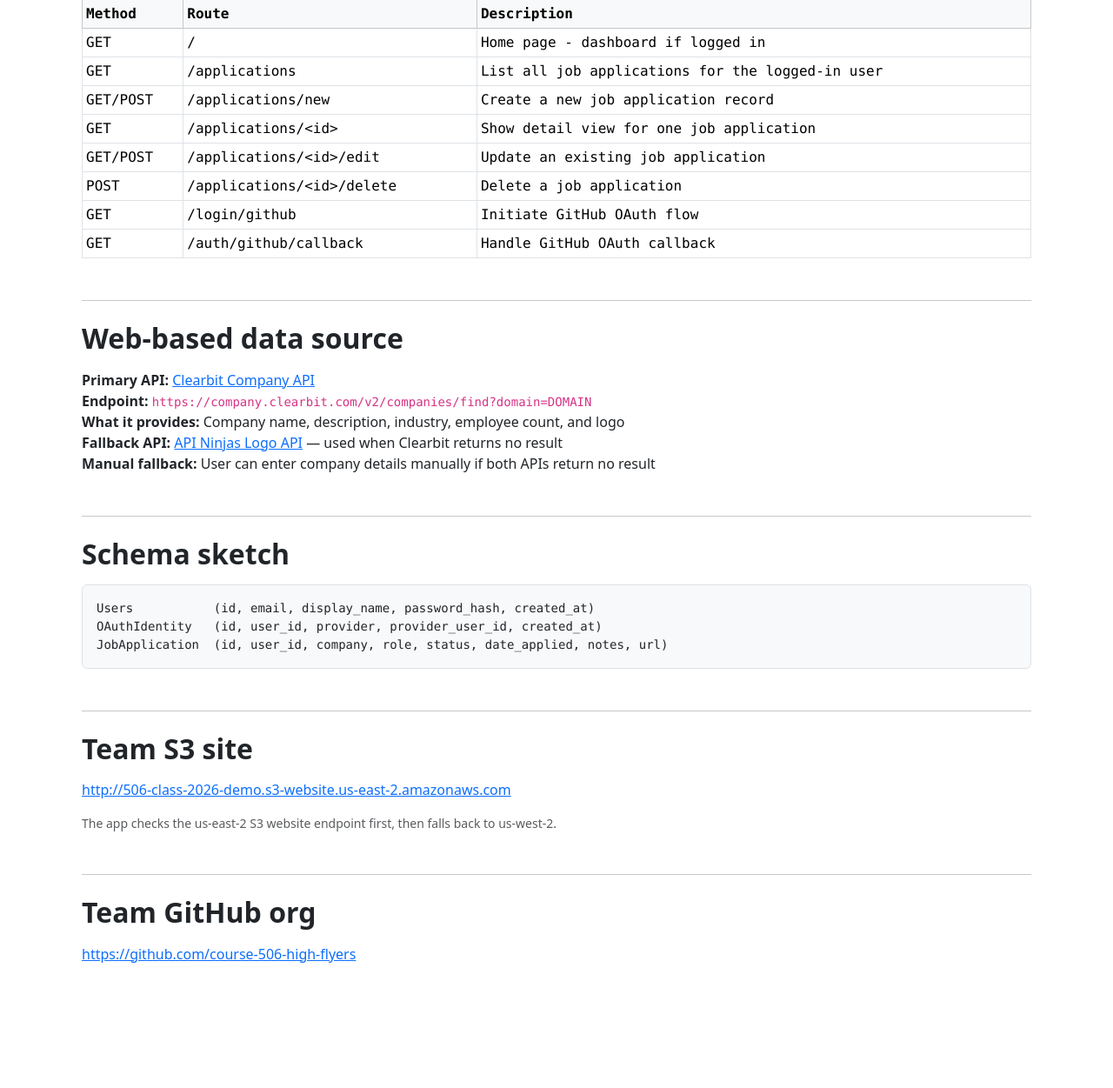
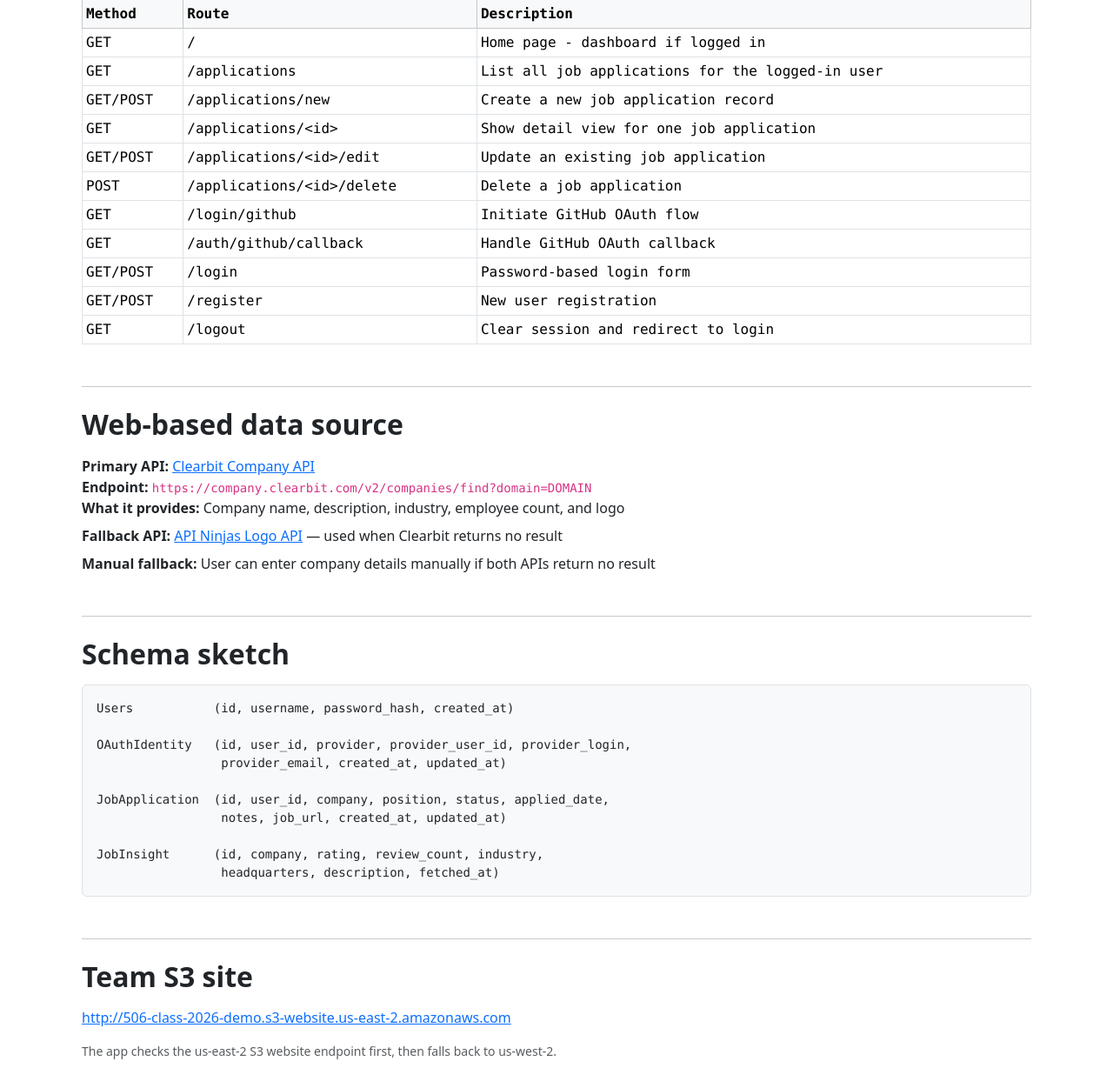
Before and after one commit to course-506-high-flyers/job-tracker, a Flask app: page /about in a window 1280 px wide. Shown: the part 877-2128 px from the top of the page at 87% size. Run offline with Flask 3, Linux system fonts and the light colour scheme; some libraries are stand-ins or nearby versions.

Commit message:
Update about.html to reflect shipped implementation

```diff
--- a/templates/about.html
+++ b/templates/about.html
@@ -49,6 +49,9 @@
         <tr><td>POST</td><td>/applications/&lt;id&gt;/delete</td><td>Delete a job application</td></tr>
         <tr><td>GET</td><td>/login/github</td><td>Initiate GitHub OAuth flow</td></tr>
         <tr><td>GET</td><td>/auth/github/callback</td><td>Handle GitHub OAuth callback</td></tr>
+        <tr><td>GET/POST</td><td>/login</td><td>Password-based login form</td></tr>
+        <tr><td>GET/POST</td><td>/register</td><td>New user registration</td></tr>
+        <tr><td>GET</td><td>/logout</td><td>Clear session and redirect to login</td></tr>
       </tbody>
     </table>
   </div>
@@ -61,8 +64,8 @@
       <li><strong>Primary API:</strong> <a href="https://clearbit.com/docs" target="_blank">Clearbit Company API</a></li>
       <li><strong>Endpoint:</strong> <code>https://company.clearbit.com/v2/companies/find?domain=DOMAIN</code></li>
       <li><strong>What it provides:</strong> Company name, description, industry, employee count, and logo</li>
-      <li><strong>Fallback API:</strong> <a href="https://api-ninjas.com/api/logo" target="_blank">API Ninjas Logo API</a> — used when Clearbit returns no result</li>
-      <li><strong>Manual fallback:</strong> User can enter company details manually if both APIs return no result</li>
+      <li class="mt-2"><strong>Fallback API:</strong> <a href="https://api-ninjas.com/api/logo" target="_blank">API Ninjas Logo API</a> — used when Clearbit returns no result</li>
+      <li class="mt-2"><strong>Manual fallback:</strong> User can enter company details manually if both APIs return no result</li>
     </ul>
   </div>
 
@@ -70,9 +73,16 @@
 
   <div class="mb-5">
     <h2 class="fw-semibold mb-3">Schema sketch</h2>
-    <pre class="bg-light p-3 rounded border"><code>Users           (id, email, display_name, password_hash, created_at)
-OAuthIdentity   (id, user_id, provider, provider_user_id, created_at)
-JobApplication  (id, user_id, company, role, status, date_applied, notes, url)</code></pre>
+    <pre class="bg-light p-3 rounded border"><code>Users           (id, username, password_hash, created_at)
+
+OAuthIdentity   (id, user_id, provider, provider_user_id, provider_login,
+                 provider_email, created_at, updated_at)
+
+JobApplication  (id, user_id, company, position, status, applied_date,
+                 notes, job_url, created_at, updated_at)
+
+JobInsight      (id, company, rating, review_count, industry,
+                 headquarters, description, fetched_at)</code></pre>
   </div>
 
   <hr class="my-4">
```
